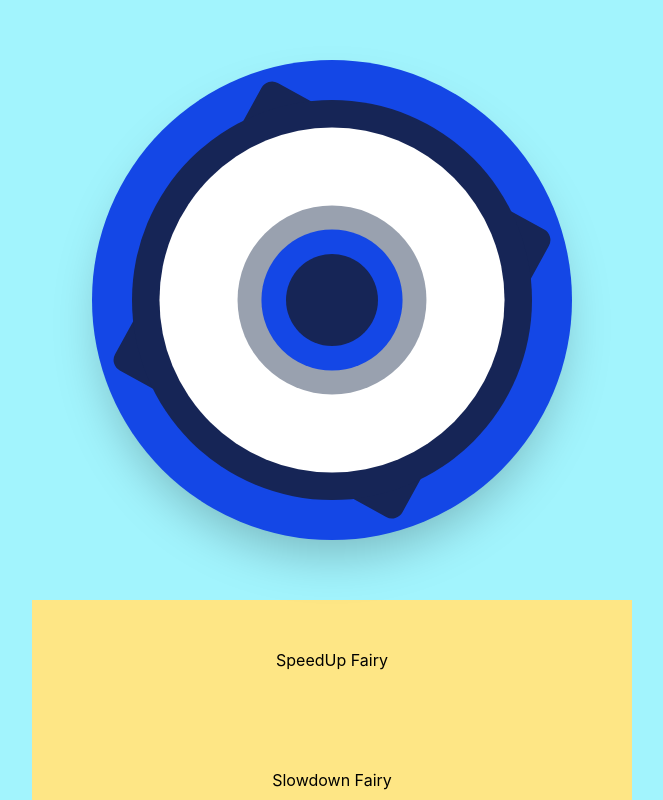
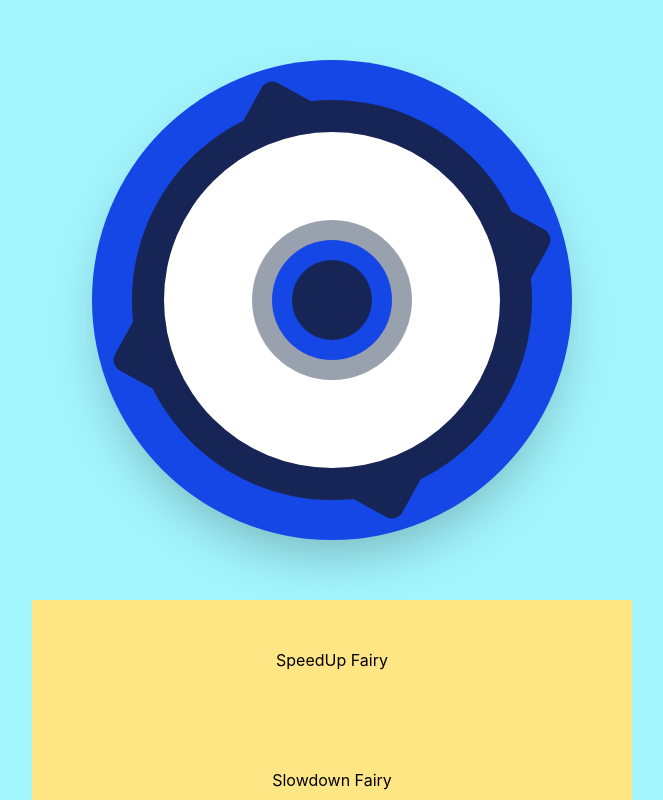
Before and after one commit to HoaiKun/Fairy-Assistant, a React (Vite) app: page / in a window 1280 px wide. Shown: the whole page, without its empty margins (308-971 px from the left). Built offline with nearby package versions, Linux system fonts and the light colour scheme.

Commit message:
add sentence splitter basic and export Fairy UI with controlable rotate speed and pulse param

```diff
--- a/src/App.jsx
+++ b/src/App.jsx
@@ -21,9 +21,10 @@ function App() {
     <main className="w-full h-full"  >
       <div className=" grid bg-cyan-200 h-full w-full justify-center">
 
-        <FairyUI RotateSpeed = {OuterRingRotateSpeed} className =" items-center justify-center w-full h-full"></FairyUI>
+        <FairyUI RotateReverse= {false} RotateSpeed = {OuterRingRotateSpeed} PulseDuration={1} MasterCycle={2.9} className =" items-center justify-center w-full h-full"></FairyUI>
         <button className= "bg-amber-200 transition-all hover:bg-amber-500 h-[15vmin]" onClick={()=>setOuterRingRotateSpeed(120)}>SpeedUp Fairy</button>
         <button className= "bg-amber-200 transition-all hover:bg-amber-500 h-[15vmin]" onClick={()=>setOuterRingRotateSpeed(30)}>Slowdown Fairy</button>
+
       </div>
 
     </main>
--- a/src/FairyUI.jsx
+++ b/src/FairyUI.jsx
@@ -1,28 +1,92 @@
 import { useState , useEffect } from "react";
-import { motion, setTarget, useAnimationFrame, useMotionValue, useSpring } from "framer-motion";
+import { delay, easeInOut, motion, setTarget, useAnimationFrame, useMotionValue, useSpring, useTransform } from "framer-motion";
 import { clipPath } from "framer-motion/client";
 
 
+function useConfiguredPulse(baseProgress, { duration, delay = 0, keyframes, masterCycle = 2.8 }) {
 
-function FairyUI({RotateSpeed})
+
+  // Tính tỷ lệ mốc thời gian trên thang đo 0 -> 1
+
+  // Chia nhỏ khoảng thời gian active cho 4 mốc scale
+  const t0 = 0;
+  const t1 = delay / masterCycle; // Hết delay
+  const t2 = t1 + (duration * 0.33) / masterCycle;
+  const t3 = t1 + (duration * 0.66) / masterCycle;
+  const t4 = (delay + duration) / masterCycle; // Hết duration
+  const t5 = 1;
+
+  // Output tương ứng: trước delay và sau repeatDelay luôn đứng yên ở scale = 1
+  const outputScale = [
+    keyframes[0],       // 0 -> startRatio: đứng yên (delay)
+    keyframes[0],       // Bắt đầu nhịp
+    keyframes[1],       // Đỉnh 1
+    keyframes[2],       // Đỉnh 2 (co lại)
+    keyframes[3],       // Kết thúc co giãn
+    keyframes[3]        // endRatio -> 1: đứng yên (repeatDelay)
+  ];
+
+  return useTransform(
+    baseProgress,
+    [t0, t1, t2, t3, t4, t5],
+    outputScale,
+    { ease: easeInOut }
+  );
+}
+
+function FairyUI({MasterCycle, RotateSpeed = 60, RotateReverse = false, PulseSpeed = 1, PulseDuration = 1.5, PulseDelay = 0.3,
+         PulseKeyFrameValue = [1, 0.9, 1.1, 1]
+})
 {
 
+    if(!MasterCycle)
+    {
+        MasterCycle = PulseDuration + PulseDelay + PulseRepeatDelay + 0.3;
+    }
+
     const speed = useSpring(RotateSpeed, {damping:20, stiffness: 100});
+    const pulseFreq = useSpring(PulseSpeed, {damping:20, stiffness:100});
+
     const rotate = useMotionValue(0);
+    const pulsePhase = useMotionValue(0);
+
+
+
+    useEffect(()=>
+    {
+        speed.set(RotateSpeed);
+    }, [RotateSpeed, speed]);
+
+    useEffect(()=>{
+        pulseFreq.set(PulseSpeed)
+    }, [PulseSpeed, pulseFreq]);
+
 
 
     useAnimationFrame((_, delta) =>
     {
+        const milidelta = delta/1000;
         const currentSpeed = speed.get();
-        rotate.set(rotate.get() + (delta/1000) * currentSpeed);
+        if(RotateReverse)
+        {
+            rotate.set(rotate.get() - milidelta * currentSpeed);
+        }
+        else
+        {
+            rotate.set(rotate.get() + milidelta * currentSpeed);
+        }
+
+        pulsePhase.set((pulsePhase.get() + (milidelta * pulseFreq.get()) /  MasterCycle) %1) ;
     });
 
-    useEffect(()=>
-    {
-        speed.set(RotateSpeed);
-    })
-
-
+    const scaleLayerWhite = useConfiguredPulse(pulsePhase,
+       {
+        duration: PulseDuration,
+        delay: PulseDelay,
+        keyframes: PulseKeyFrameValue,
+        masterCycle : MasterCycle
+        }
+    );
 
     let scaleRatio = 1.18;
     const pulseTransition = (duration,delayTime, repeatDelay) => ({
@@ -37,8 +101,6 @@ function FairyUI({RotateSpeed})
         <main >
             <div className="flex  h-[75vmin] w-[75vmin] items-center justify-center">
                 <motion.div
-                animate={{ scale: [1, 1, 1] }}
-                transition={pulseTransition(1.5,0,0)}
                 className=" overflow-hidden absolute flex h-[60vmin] w-[60vmin] items-center rounded-full justify-center bg-blue-700 shadow-2xl ">
 
                 <div className = "overflow-hidden flex items-center justify-center w-full h-full">
@@ -52,26 +114,22 @@ function FairyUI({RotateSpeed})
                         </div>
 
                         <motion.div
-                        animate={{ scale: [1, 1.1, 0.9,1] }}
-                        transition={pulseTransition(1.5,0.3,1)}
+                        style={{scale: scaleLayerWhite}}
                         className=" absolute flex h-[42vmin] aspect-square items-center rounded-full justify-center bg-white">
                         </motion.div>
 
                         <motion.div
-                            animate={{ scale: [1, 1.3, 0.92, 1] }}
-                            transition={pulseTransition(1.5,0.2,1)}
+                            style={{scale: scaleLayerWhite}}
                             className="absolute flex  h-[20vmin] aspect-square items-center rounded-full justify-center bg-gray-400">
                         </motion.div>
 
                         <motion.div
-                            animate={{ scale: [1, 1.2, 0.95, 1] }}
-                            transition={pulseTransition(1.5,0.1,1)}
+                            style={{scale: scaleLayerWhite}}
                             className="absolute flex  h-[15vmin] aspect-square items-center rounded-full justify-center bg-blue-700">
                         </motion.div >
 
                         <motion.div
-                            animate={{ scale: [1, 1.15, 0.98, 1] }}
-                            transition={pulseTransition(1.5,0,1)}
+                            style={{scale: scaleLayerWhite}}
                             className="absolute flex h-[10vmin] aspect-square items-center rounded-full justify-center bg-blue-950">
                         </motion.div>
 
```
Also changed, not shown: 2 other files (tests, documents, lock files or other folders).
